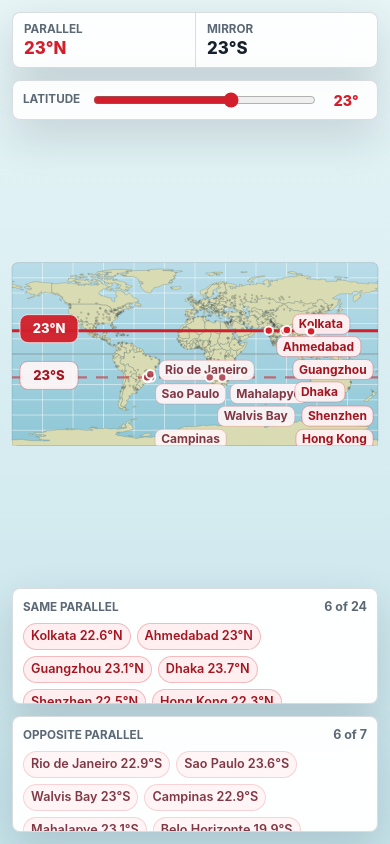
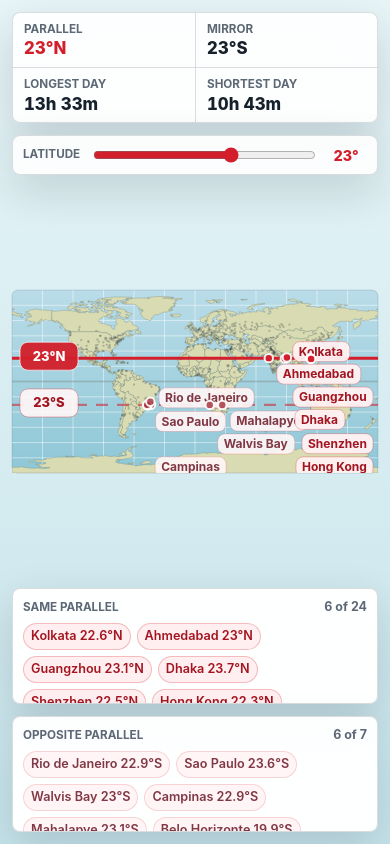
Before and after one commit to vicnaum/parallel-cities, a plain HTML site: page index.html in a window 390 px wide. Drawn offline with Linux system fonts and the light colour scheme.

Commit message:
Add daylight duration readout

```diff
--- a/index.html
+++ b/index.html
@@ -83,7 +83,7 @@
 
     .readout {
       display: grid;
-      grid-template-columns: repeat(2, minmax(116px, auto));
+      grid-template-columns: repeat(4, minmax(108px, auto));
       overflow: hidden;
     }
 
@@ -119,6 +119,11 @@
 
     .metric-value.primary {
       color: var(--line);
+    }
+
+    .metric-value.daylight {
+      font-size: 1.05rem;
+      font-variant-numeric: tabular-nums;
     }
 
     .control {
@@ -236,7 +241,7 @@
       display: block;
     }
 
-    @media (max-width: 760px) {
+    @media (max-width: 920px) {
       .topbar {
         top: 12px;
         left: 12px;
@@ -244,8 +249,27 @@
         flex-direction: column;
       }
 
+      .control {
+        grid-template-columns: auto minmax(120px, 1fr) 42px;
+        padding: 9px 10px;
+      }
+    }
+
+    @media (max-width: 760px) {
       .readout {
         grid-template-columns: repeat(2, minmax(0, 1fr));
+      }
+
+      .metric + .metric {
+        border-left: 0;
+      }
+
+      .metric:nth-child(even) {
+        border-left: 1px solid var(--border);
+      }
+
+      .metric:nth-child(n + 3) {
+        border-top: 1px solid var(--border);
       }
 
       .metric {
@@ -254,11 +278,6 @@
 
       .metric-value {
         font-size: 1.05rem;
-      }
-
-      .control {
-        grid-template-columns: auto minmax(120px, 1fr) 42px;
-        padding: 9px 10px;
       }
 
       .city-panel {
@@ -290,6 +309,14 @@
         <div class="metric">
           <span class="metric-label">Mirror</span>
           <span class="metric-value" id="mirrorValue">23°S</span>
+        </div>
+        <div class="metric">
+          <span class="metric-label">Longest day</span>
+          <span class="metric-value daylight" id="longestDayValue">13h 33m</span>
+        </div>
+        <div class="metric">
+          <span class="metric-label">Shortest day</span>
+          <span class="metric-value daylight" id="shortestDayValue">10h 43m</span>
         </div>
       </div>
 
@@ -325,6 +352,8 @@
     const ctx = canvas.getContext("2d");
     const selectedValue = document.getElementById("selectedValue");
     const mirrorValue = document.getElementById("mirrorValue");
+    const longestDayValue = document.getElementById("longestDayValue");
+    const shortestDayValue = document.getElementById("shortestDayValue");
     const numericValue = document.getElementById("numericValue");
     const latitudeInput = document.getElementById("latitude");
     const sameCitiesEl = document.getElementById("sameCities");
@@ -341,6 +370,8 @@
     const megaCityThreshold = 10000000;
     const superCityThreshold = 20000000;
     const maxDevicePixelRatio = 2;
+    const axialTiltDegrees = 23.44;
+    const sunriseAltitudeDegrees = -0.833;
 
     let selectedLat = 23;
     let countries = [];
@@ -446,6 +477,9 @@
       selectedValue.textContent = Math.abs(selectedLat) < 0.05 ? "Equator" : formatLatitude(selectedLat);
       mirrorValue.textContent = Math.abs(selectedLat) < 0.05 ? "Same line" : formatLatitude(mirrorLat);
       numericValue.textContent = formatLatitude(selectedLat, { noHemisphere: true });
+      const daylight = daylightExtremes(selectedLat);
+      longestDayValue.textContent = formatDaylightHours(daylight.longest);
+      shortestDayValue.textContent = formatDaylightHours(daylight.shortest);
 
       sameMatches = nearestCities(selectedLat);
       mirrorMatches = Math.abs(selectedLat) < 0.05 ? [] : nearestCities(mirrorLat);
@@ -486,6 +520,46 @@
       if (city.population >= megaCityThreshold) return 0.18;
       if (city.population >= largeCityThreshold) return 0.12;
       return 0;
+    }
+
+    function daylightExtremes(lat) {
+      if (Math.abs(lat) < 0.05) {
+        const equatorDaylight = daylightHours(lat, axialTiltDegrees);
+        return { longest: equatorDaylight, shortest: equatorDaylight };
+      }
+
+      const summerDeclination = lat > 0 ? axialTiltDegrees : -axialTiltDegrees;
+      return {
+        longest: daylightHours(lat, summerDeclination),
+        shortest: daylightHours(lat, -summerDeclination)
+      };
+    }
+
+    function daylightHours(latDegrees, declinationDegrees) {
+      const lat = toRadians(latDegrees);
+      const declination = toRadians(declinationDegrees);
+      const sunriseAltitude = toRadians(sunriseAltitudeDegrees);
+      const numerator = Math.sin(sunriseAltitude) - Math.sin(lat) * Math.sin(declination);
+      const denominator = Math.cos(lat) * Math.cos(declination);
+      const hourAngleCos = numerator / denominator;
+
+      if (hourAngleCos <= -1) return 24;
+      if (hourAngleCos >= 1) return 0;
+      return (24 / Math.PI) * Math.acos(hourAngleCos);
+    }
+
+    function toRadians(degrees) {
+      return degrees * Math.PI / 180;
+    }
+
+    function formatDaylightHours(hours) {
+      if (hours >= 23.995) return "24h";
+      if (hours <= 0.005) return "0h";
+
+      const totalMinutes = Math.round(hours * 60);
+      const wholeHours = Math.floor(totalMinutes / 60);
+      const minutes = totalMinutes % 60;
+      return `${wholeHours}h ${String(minutes).padStart(2, "0")}m`;
     }
 
     function renderCityList(container, countEl, matches, kind) {
```
